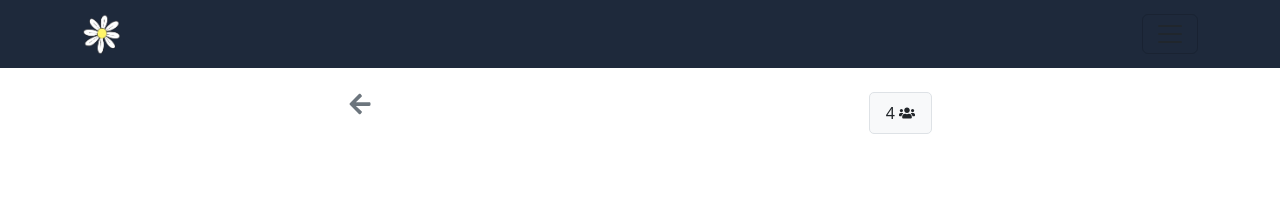
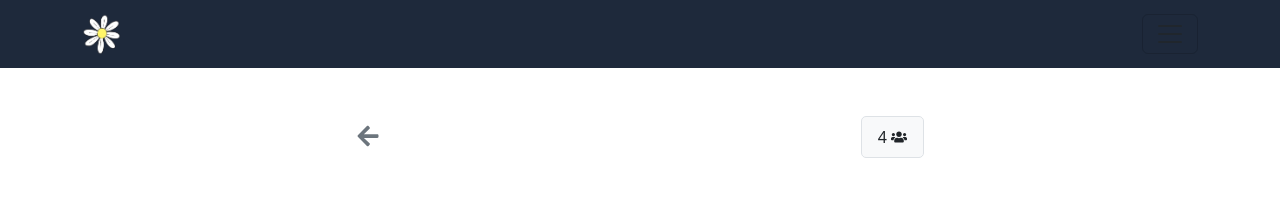
Before and after one commit to dzhanerhasan/event-management-sys, a React (Create React App) app in the folder ems-front-end/: page /event/3 in a window 1280 px wide. Shown: the top 208 px of the page. Built offline with nearby package versions, Linux system fonts and the light colour scheme; the HTML template or start-up script is replaced by a standard one.

Commit message:
UI improvements

```diff
--- a/ems-front-end/src/pages/EventDetails.js
+++ b/ems-front-end/src/pages/EventDetails.js
@@ -55,8 +55,8 @@ const EventDetails = () => {
   return (
     <div className="event-details">
       <div className="event-details-wrapper">
-        <FaArrowLeft className="back-arrow" onClick={navigateBack} />
-        <div className="event-details-container container d-flex justify-content-center align-items-center vh-100">
+        <FaArrowLeft className="back-arrow fade-up" onClick={navigateBack} />
+        <div className="event-details-container container d-flex justify-content-center align-items-center vh-100 fade-up">
           <div className="event-details-card card">
             <img className="card-img-top" src={imageUrl} alt={title} />
             <div className="card-body text-center">
@@ -78,7 +78,7 @@ const EventDetails = () => {
           </div>
         </div>
         <div
-          className="event-details-participant-count"
+          className="event-details-participant-count fade-up"
           onClick={toggleParticipantsModal}
         >
           {attendees.length} <FaUsers />
--- a/ems-front-end/src/styles/AllEvents.css
+++ b/ems-front-end/src/styles/AllEvents.css
@@ -1,7 +1,7 @@
 .all-event-container {
   display: flex;
   flex-direction: column;
-  height: 100%;
+  min-height: 95vh;
   justify-content: space-between;
 }
 
--- a/ems-front-end/src/styles/EventCard.css
+++ b/ems-front-end/src/styles/EventCard.css
@@ -26,6 +26,7 @@
 .event-card .card-text {
   display: flex;
   align-items: center;
+  margin-bottom: 0.5rem;
 }
 
 .event-card .card-text .fa-users {
--- a/ems-front-end/src/styles/EventDetails.css
+++ b/ems-front-end/src/styles/EventDetails.css
@@ -19,8 +19,10 @@
   cursor: pointer;
   color: #6c757d;
   transition: color 0.3s ease;
-  top: -0.5rem;
-  left: 0.5rem;
+  top: 1.5rem;
+  left: 1rem;
+  opacity: 0;
+  animation: fade-up 1s ease-out forwards;
 }
 
 .back-arrow:hover {
@@ -37,8 +39,8 @@
 
 .event-details-participant-count {
   position: absolute;
-  top: -0.5rem;
-  right: 0.5rem;
+  top: 1rem;
+  right: 1rem;
   cursor: pointer;
   padding: 0.5rem 1rem;
   background-color: #f8f9fa;
@@ -79,6 +81,21 @@
   margin-bottom: 1rem;
 }
 
+@keyframes fade-up {
+  0% {
+    opacity: 0;
+    transform: translateY(30px);
+  }
+  100% {
+    opacity: 1;
+    transform: translateY(0);
+  }
+}
+
+.fade-up {
+  animation: fade-up 1s ease-out forwards;
+}
+
 @media (max-width: 767px) {
   .event-details-wrapper {
     width: 95%;
--- a/ems-front-end/src/styles/index.css
+++ b/ems-front-end/src/styles/index.css
@@ -2,6 +2,10 @@
 
 body {
   font-family: "Roboto Mono", monospace, sans-serif;
+  background: linear-gradient(135deg, #8e9eab 0%, #eef2f3 100%);
+  background-repeat: no-repeat;
+  background-attachment: fixed;
+  min-height: 100vh;
 }
 
 .navbar-toggler-icon {
```
